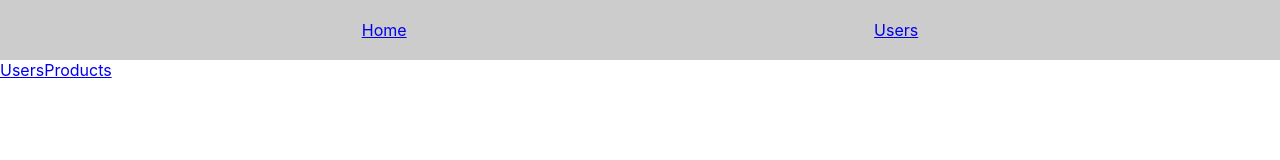
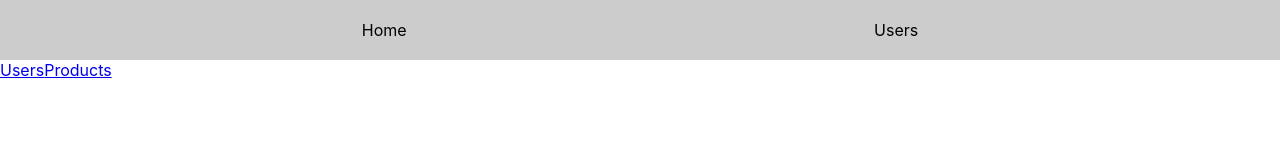
Before and after one commit to nschefer/my-first-nuxt-app, a Nuxt app: page / in a window 1280 px wide. Shown: the top 160 px of the page. Built offline with nearby package versions, Linux system fonts and the light colour scheme.

Commit message:
Lesson 22 Complete

```diff
--- /dev/null
+++ b/assets/styles/main.css
@@ -0,0 +1,3 @@
+html, body {
+  margin: 0;
+}
--- a/components/Header.vue
+++ b/components/Header.vue
@@ -30,4 +30,14 @@
   align-items: center;
   width: 80%;
 }
+
+.nav-items a {
+  text-decoration: none;
+  color: black;
+}
+
+.nav-items a:hover,
+.nav-items a:active {
+  color: white;
+}
 </style>
--- a/nuxt.config.js
+++ b/nuxt.config.js
@@ -23,6 +23,7 @@ export default {
   ** Global CSS
   */
   css: [
+    '~/assets/styles/main.css'
   ],
   /*
   ** Plugins to load before mounting the App
```
